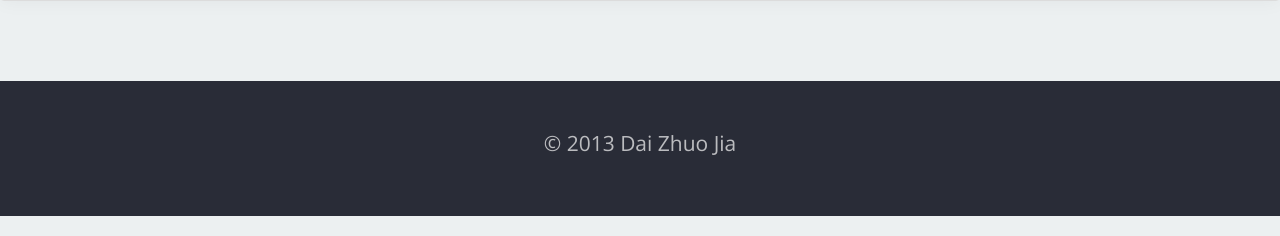
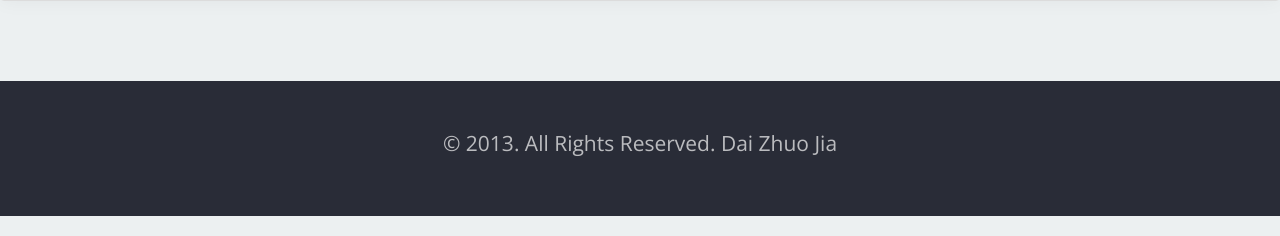
Before and after one commit to xiaodaigh/xiaodaigh.github.io, a plain HTML site: page index.html in a window 1280 px wide. Shown: the part 700-936 px from the top of the page. Drawn offline with nearby package versions, Linux system fonts and the light colour scheme.

Commit message:
removed unneeded content

```diff
--- a/index.html
+++ b/index.html
@@ -225,7 +225,7 @@
 <footer id="foot-sec">
 <div class="jumbotron">
 <p class="text-center">
-<a class="" href="http://www.analytixware.com">© 2013 Dai Zhuo Jia</a>
+<a class="" href="http://www.analytixware.com">© 2013. All Rights Reserved. Dai Zhuo Jia</a>
 </p>
 </div>
 </footer>
```
Also changed, not shown: PSD/credits.txt (deleted), assets/ico/favicon.ico (deleted), images/avafour.jpg (deleted), images/browser.png (deleted), images/browsers.png (deleted), images/logo.png (deleted), images/thumb.jpg (deleted), screenshot/SnapShot.jpg (deleted), screenshot/SnapShot2.jpg (deleted), screenshot/SnapShot3.jpg (deleted), screenshot/SnapShot4.jpg (deleted), 3 other files.
